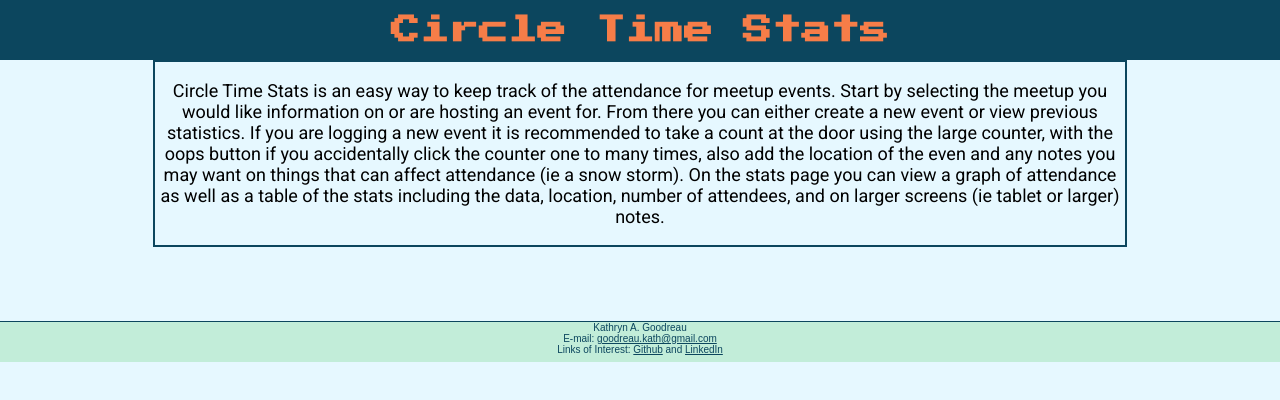
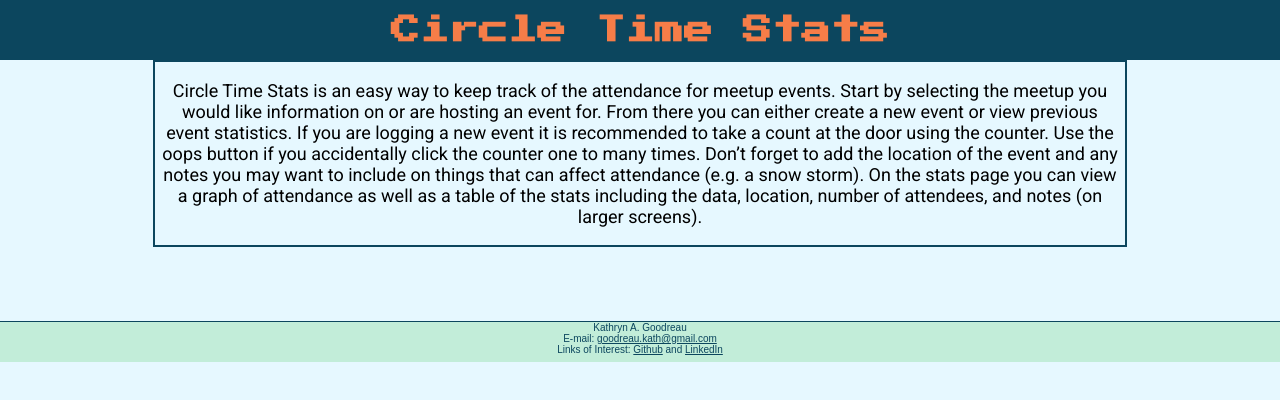
Before and after one commit to KGood93/circle-stats-app, a React (Create React App) app: page / in a window 1280 px wide. Shown: the top 400 px of the page. Built offline with nearby package versions, Linux system fonts and the light colour scheme; no server answers.

Commit message:
Typo fix and footer update

```diff
--- a/src/components/App/App.css
+++ b/src/components/App/App.css
@@ -10,3 +10,9 @@ body {
   position: relative;
   padding-bottom: 40px;
 }
+
+@media screen and (min-width: 1600px) {
+  body {
+    padding-bottom: 240px;
+  }
+}
--- a/src/components/MeetupSection/MeetupSection.js
+++ b/src/components/MeetupSection/MeetupSection.js
@@ -18,19 +18,7 @@ class MeetupSelection extends Component {
             <div className="MeetupSection">
                 <MeetupList />
                 <div className="appDescription">
-                    <p className="description">Circle Time Stats is an easy way to keep track of the
-                        attendance for meetup events. Start by selecting the
-                        meetup you would like information on or are hosting an
-                        event for. From there you can either create a new event
-                        or view previous statistics. If you are logging a new
-                        event it is recommended to take a count at the door using
-                        the large counter, with the oops button if you accidentally
-                        click the counter one to many times, also add the location of
-                        the even and any notes you may want on things that can
-                        affect attendance (ie a snow storm). On the stats page you can
-                        view a graph of attendance as well as a table of the stats
-                        including the data, location, number of attendees, and on larger
-                        screens (ie tablet or larger) notes. </p>
+                    <p className="description">Circle Time Stats is an easy way to keep track of the attendance for meetup events. Start by selecting the meetup you would like information on or are hosting an event for. From there you can either create a new event or view previous event statistics. If you are logging a new event it is recommended to take a count at the door using the counter. Use the oops button if you accidentally click the counter one to many times. Don’t forget to add the location of the event and any notes you may want to include on things that can affect attendance (e.g. a snow storm). On the stats page you can view a graph of attendance as well as a table of the stats including the data, location, number of attendees, and notes (on larger screens). </p>
                 </div>
             </div>
         )
```
